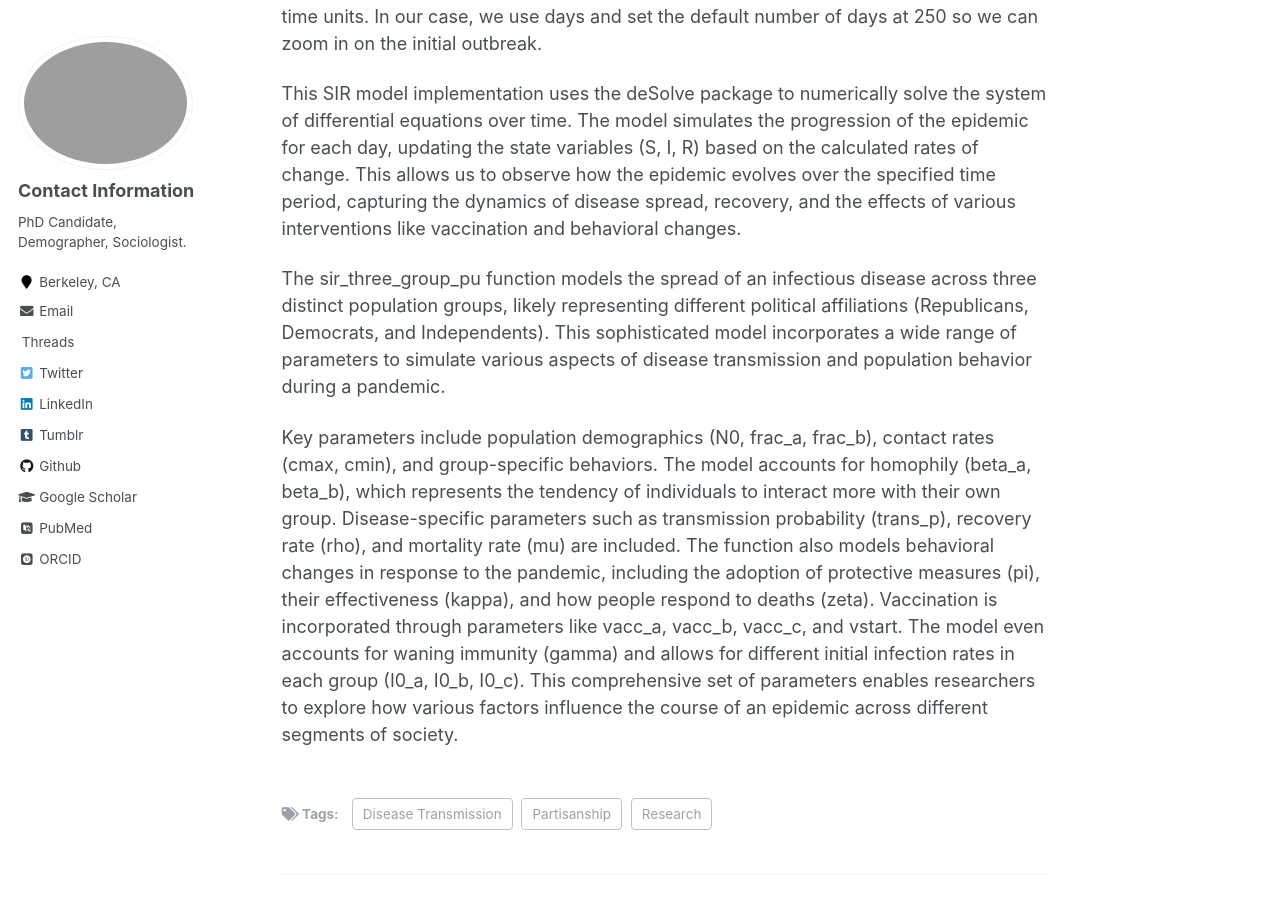
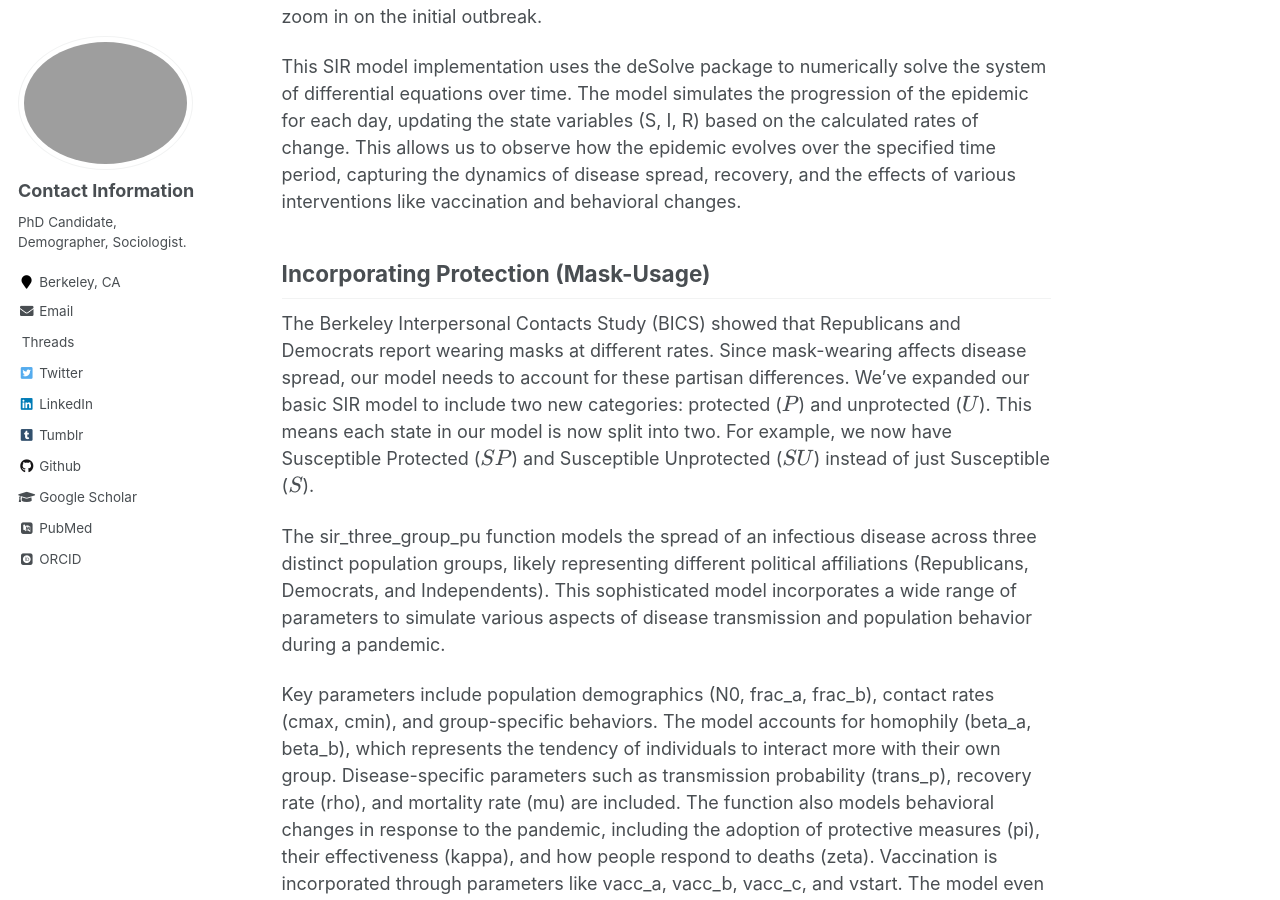
Before and after one commit to chrissoria/chrissoria.github.io, a Jekyll site: the page built from _posts/2024-12-20-three-group-sir.md, in a window 1280 px wide and 900 px high, scrolled down 2943 px. Built offline with Jekyll 4.4.1, drawn with Linux system fonts in a browser that asks for light colours; some web fonts are replaced; formulas are drawn with MathJax 3; some of the changed lines change nothing that is shown; some of the changed text lies outside the part shown.

Commit message:
building protected classes into the blog

```diff
--- a/_posts/2024-12-20-three-group-sir.md
+++ b/_posts/2024-12-20-three-group-sir.md
@@ -12,11 +12,11 @@ In our upcoming paper, "Measuring and Modeling the Impact of Partisan Difference
 
 There is a lot to unpack here, so let's start with the basic conceptualization of how the model.
 
-## The Model in its most basic form
+## A Simplified Model
 
 <p align="center"> <img src="/images/simple_sir.png" alt="Basic SIR"> </p>
 
-In the above diagram, there are so far three parameters that facilitate the transition between the three states.
+In the above diagram, there are so five transitions possible.
 
 First, $\lambda$ is the force of infection. It combines the chance of getting infected, when meeting someone (which we are setting to 5%) with how often people meet and how many infected people are around. We will represent the chance of getting infected with a $\tau$, for transmission probability. To determine how many people are to be met, and how many of them are infected, we also need to define the size of the population, which we will represent with $N$. The size of the population will repeatedly be adjusted as people drop out (or die) due to the disease, but the initial size of the population will be represented as $N0$.
 
@@ -70,9 +70,9 @@ Now, the overall loop is complete. But, keep in mind that these formulas only re
 
 This SIR model implementation uses the deSolve package to numerically solve the system of differential equations over time. The model simulates the progression of the epidemic for each day, updating the state variables (S, I, R) based on the calculated rates of change. This allows us to observe how the epidemic evolves over the specified time period, capturing the dynamics of disease spread, recovery, and the effects of various interventions like vaccination and behavioral changes.
 
+## Incorporating Protection (Mask-Usage)
 
-
-
+The Berkeley Interpersonal Contacts Study (BICS) showed that Republicans and Democrats report wearing masks at different rates. Since mask-wearing affects disease spread, our model needs to account for these partisan differences. We've expanded our basic SIR model to include two new categories: protected ($P$) and unprotected ($U$). This means each state in our model is now split into two. For example, we now have Susceptible Protected ($SP$) and Susceptible Unprotected ($SU$) instead of just Susceptible ($S$).
 
 
 
```
